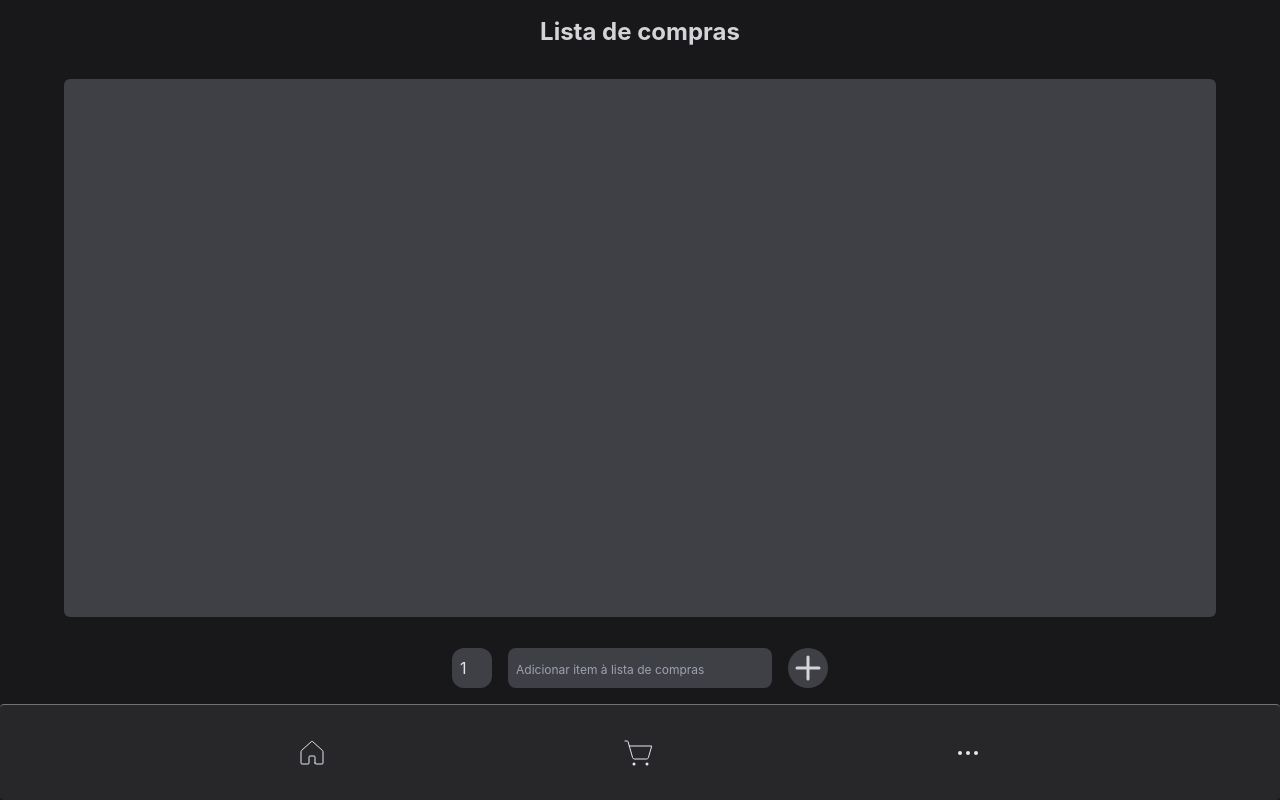
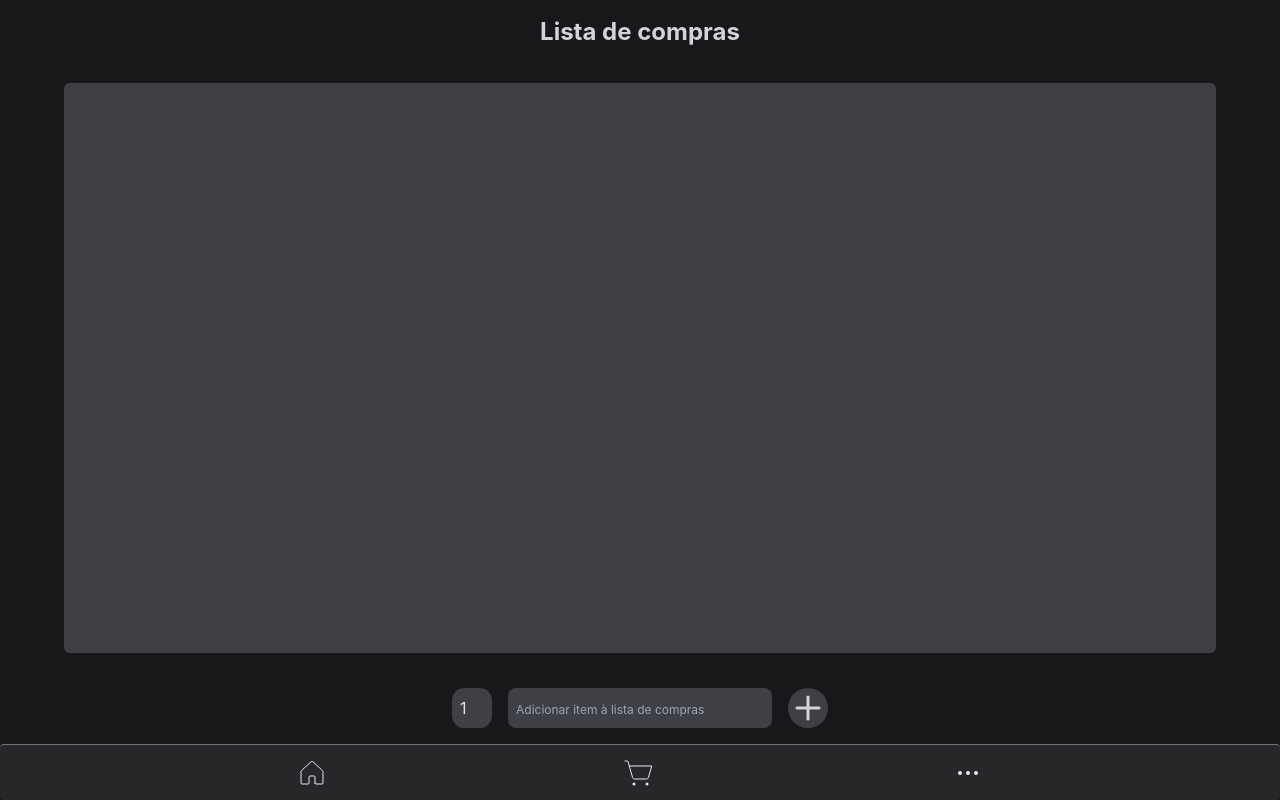
Before and after one commit to phenriquep00/home-app, a React (Vite) app: page / in a window 1280 px wide. Built offline with nearby package versions, Linux system fonts and the light colour scheme.

Commit message:
fixed margins and paddings

```diff
--- a/src/App.tsx
+++ b/src/App.tsx
@@ -4,7 +4,7 @@ import { Navigator } from './components/Navigator'
 
 function App() {
   return (
-    <div className="flex flex-1 flex-col text-slate-200 bg-zinc-900 w-screen h-screen">
+    <div className="flex flex-col text-slate-200 bg-zinc-900 w-screen h-screen">
       <Content />
       <Navigator />
     </div>
--- a/src/components/Content.tsx
+++ b/src/components/Content.tsx
@@ -7,7 +7,7 @@ export function Content() {
   const { currentPage, setCurrentPage } = useContext(CurrentPageContext);
 
   return (
-    <main className="flex w-screen h-[88%] items-center justify-center">
+    <main className="flex w-screen h-screen mb-14 items-center justify-center">
       {currentPage === "groceries" ? (
         <Groceries />
       ) : currentPage === "home" ? (
--- a/src/components/Navigator.tsx
+++ b/src/components/Navigator.tsx
@@ -7,7 +7,7 @@ export function Navigator() {
     const {currentPage, setCurrentPage} = useContext(CurrentPageContext);
 
   return (
-    <nav className="fixed flex bg-zinc-800 items-center justify-center w-full h-[12%] bottom-0 border-t border-t-zinc-500 rounded">
+    <nav className="fixed flex bg-zinc-800 items-center justify-center w-full h-14 bottom-0 border-t border-t-zinc-500 rounded">
       <ul className="flex justify-evenly w-full">
         <li>
           <button onClick={() => setCurrentPage("home")} className="flex items-center justify-center">
```
